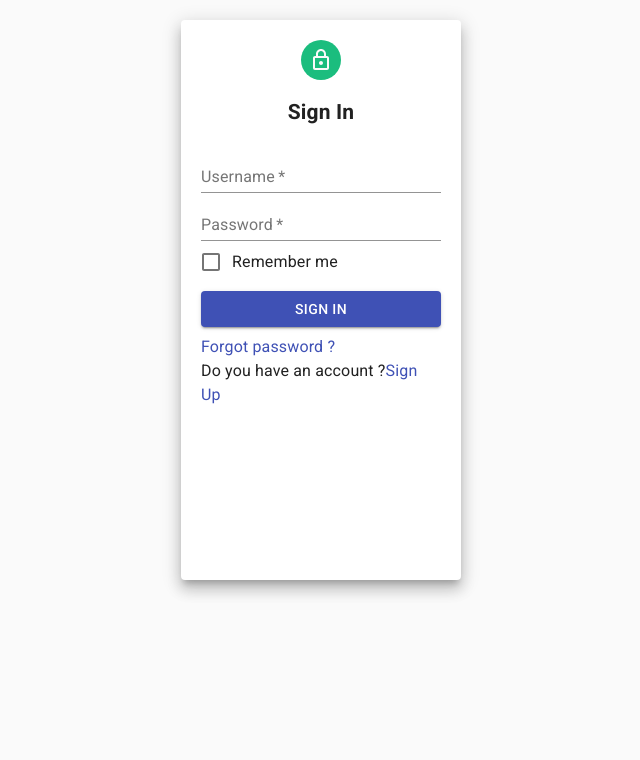
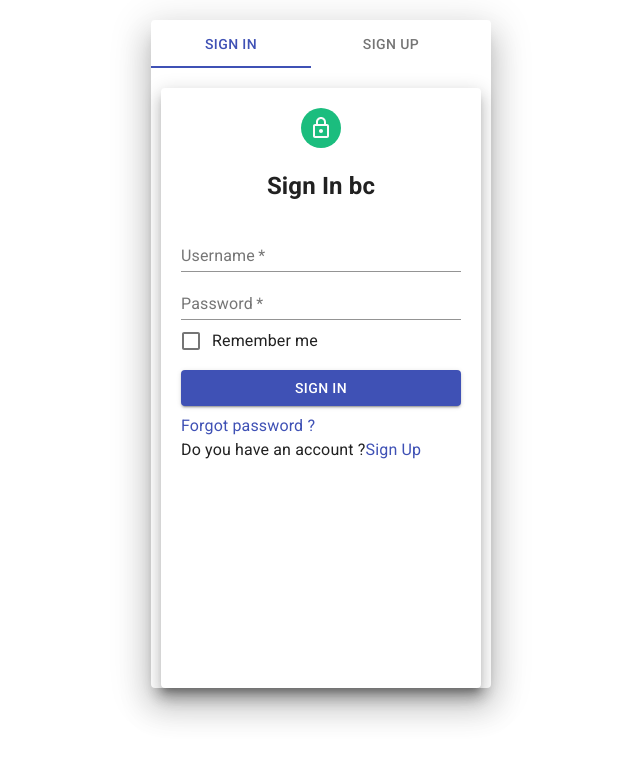
Before and after one commit to AntwanHak/fillactive-T5, a React (Create React App) app: page / in a window 1280 px wide. Shown: the top 760 px of the page, without its empty margins (319-959 px from the left). Built offline with nearby package versions, Linux system fonts and the light colour scheme.

Commit message:
Add files via upload

```diff
--- /dev/null
+++ b/src/App.css
@@ -0,0 +1,39 @@
+.App {
+    /* text-align: center; */
+
+  }
+
+  .App-logo {
+    height: 40vmin;
+    pointer-events: none;
+  }
+
+  @media (prefers-reduced-motion: no-preference) {
+    .App-logo {
+      animation: App-logo-spin infinite 20s linear;
+    }
+  }
+
+  .App-header {
+    background-color: #282c34;
+    min-height: 100vh;
+    display: flex;
+    flex-direction: column;
+    align-items: center;
+    justify-content: center;
+    font-size: calc(10px + 2vmin);
+    color: white;
+  }
+
+  .App-link {
+    color: #61dafb;
+  }
+
+  @keyframes App-logo-spin {
+    from {
+      transform: rotate(0deg);
+    }
+    to {
+      transform: rotate(360deg);
+    }
+  }
--- /dev/null
+++ b/src/App.js
@@ -0,0 +1,13 @@
+import React from 'react';
+import './App.css';
+import SignInOutContainer from './containers';
+
+function App() {
+  return (
+    <div className="App">
+     <SignInOutContainer/>
+    </div>
+  );
+}
+
+export default App;
--- /dev/null
+++ b/src/components/login.js
@@ -0,0 +1,45 @@
+import React from 'react'
+import { Grid,Paper, Avatar, TextField, Button, Typography,Link } from '@material-ui/core'
+import LockOutlinedIcon from '@material-ui/icons/LockOutlined';
+import FormControlLabel from '@material-ui/core/FormControlLabel';
+import Checkbox from '@material-ui/core/Checkbox';
+const Login=()=>{
+
+    const paperStyle={padding :20,height:'70vh',width:280, margin:"20px auto"}
+    const avatarStyle={backgroundColor:'#1bbd7e'}
+    const btnstyle={margin:'8px 0'}
+    return(
+        <Grid>
+            <Paper elevation={10} style={paperStyle}>
+                <Grid align='center'>
+                     <Avatar style={avatarStyle}><LockOutlinedIcon/></Avatar>
+                    <h2>Sign In bc</h2>
+                </Grid>
+                <TextField label='Username' placeholder='Enter username' fullWidth required/>
+                <TextField label='Password' placeholder='Enter password' type='password' fullWidth required/>
+                <FormControlLabel
+                    control={
+                    <Checkbox
+                        name="checkedB"
+                        color="primary"
+                    />
+                    }
+                    label="Remember me"
+                 />
+                <Button type='submit' color='primary' variant="contained" style={btnstyle} fullWidth>Sign in</Button>
+                <Typography >
+                     <Link href="#" >
+                        Forgot password ?
+                </Link>
+                </Typography>
+                <Typography > Do you have an account ?
+                     <Link href="#" >
+                        Sign Up
+                </Link>
+                </Typography>
+            </Paper>
+        </Grid>
+    )
+}
+
+export default Login;
--- /dev/null
+++ b/src/components/signup.js
@@ -0,0 +1,49 @@
+import React from 'react'
+import { Grid, Paper, Avatar, Typography, TextField, Button } from '@material-ui/core'
+import AddCircleOutlineOutlinedIcon from '@material-ui/icons/AddCircleOutlineOutlined';
+import Radio from '@material-ui/core/Radio';
+import RadioGroup from '@material-ui/core/RadioGroup';
+import FormControlLabel from '@material-ui/core/FormControlLabel';
+import FormControl from '@material-ui/core/FormControl';
+import FormLabel from '@material-ui/core/FormLabel';
+import Checkbox from '@material-ui/core/Checkbox';
+const Signup = () => {
+    const paperStyle = { padding: 20, width: 300, margin: "0 auto" }
+    const headerStyle = { margin: 0 }
+    const avatarStyle = { backgroundColor: '#1bbd7e' }
+    const marginTop = { marginTop: 5 }
+    return (
+        <Grid>
+            <Paper style={paperStyle}>
+                <Grid align='center'>
+                    <Avatar style={avatarStyle}>
+                        <AddCircleOutlineOutlinedIcon />
+                    </Avatar>
+                    <h2 style={headerStyle}>Sign Up</h2>
+                    <Typography variant='caption' gutterBottom>Please fill this form to create an account !</Typography>
+                </Grid>
+                <form>
+                    <TextField fullWidth label='Name' placeholder="Enter your name" />
+                    <TextField fullWidth label='Email' placeholder="Enter your email" />
+                    <FormControl component="fieldset" style={marginTop}>
+                        <FormLabel component="legend">Gender</FormLabel>
+                        <RadioGroup aria-label="gender" name="gender" style={{ display: 'initial' }}>
+                            <FormControlLabel value="female" control={<Radio />} label="Female" />
+                            <FormControlLabel value="male" control={<Radio />} label="Male" />
+                        </RadioGroup>
+                    </FormControl>
+                    <TextField fullWidth label='Phone Number' placeholder="Enter your phone number" />
+                    <TextField fullWidth label='Password' placeholder="Enter your password"/>
+                    <TextField fullWidth label='Confirm Password' placeholder="Confirm your password"/>
+                    <FormControlLabel
+                        control={<Checkbox name="checkedA" />}
+                        label="I accept the terms and conditions."
+                    />
+                    <Button type='submit' variant='contained' color='primary'>Sign up</Button>
+                </form>
+            </Paper>
+        </Grid>
+    )
+}
+
+export default Signup;
--- /dev/null
+++ b/src/containers/index.js
@@ -0,0 +1,62 @@
+import React, { useState } from 'react'
+import Paper from '@material-ui/core/Paper';
+import Tabs from '@material-ui/core/Tabs';
+import Tab from '@material-ui/core/Tab';
+import Typography from '@material-ui/core/Typography';
+import Box from '@material-ui/core/Box';
+import Login from '../components/login'
+import Signup from '../components/signup'
+
+
+const SignInOutContainer=()=>{
+const [value,setValue]=useState(0)
+const handleChange = (event, newValue) => {
+    setValue(newValue);
+  };
+
+  const paperStyle={width:340,margin:"20px auto"}
+  function TabPanel(props) {
+    const { children, value, index, ...other } = props;
+
+    return (
+      <div
+        role="tabpanel"
+        hidden={value !== index}
+        id={`simple-tabpanel-${index}`}
+        aria-labelledby={`simple-tab-${index}`}
+        {...other}
+      >
+        {value === index && (
+          <Box>
+            <Typography>{children}</Typography>
+          </Box>
+        )}
+      </div>
+    );
+  }
+
+    return (
+        <Paper elevation={20} style={paperStyle}>
+        <Tabs
+          value={value}
+          indicatorColor="primary"
+          textColor="primary"
+          onChange={handleChange}
+          aria-label="disabled tabs example"
+        >
+          <Tab label="Sign In" />
+
+          <Tab label="Sign Up" />
+        </Tabs>
+        <TabPanel value={value} index={0}>
+       <Login handleChange={handleChange}/>
+      </TabPanel>
+      <TabPanel value={value} index={1}>
+      <Signup/>
+      </TabPanel>
+      </Paper>
+
+    )
+}
+
+export default SignInOutContainer;
```
Also changed, not shown: src/index.js (line endings or trailing spaces).
